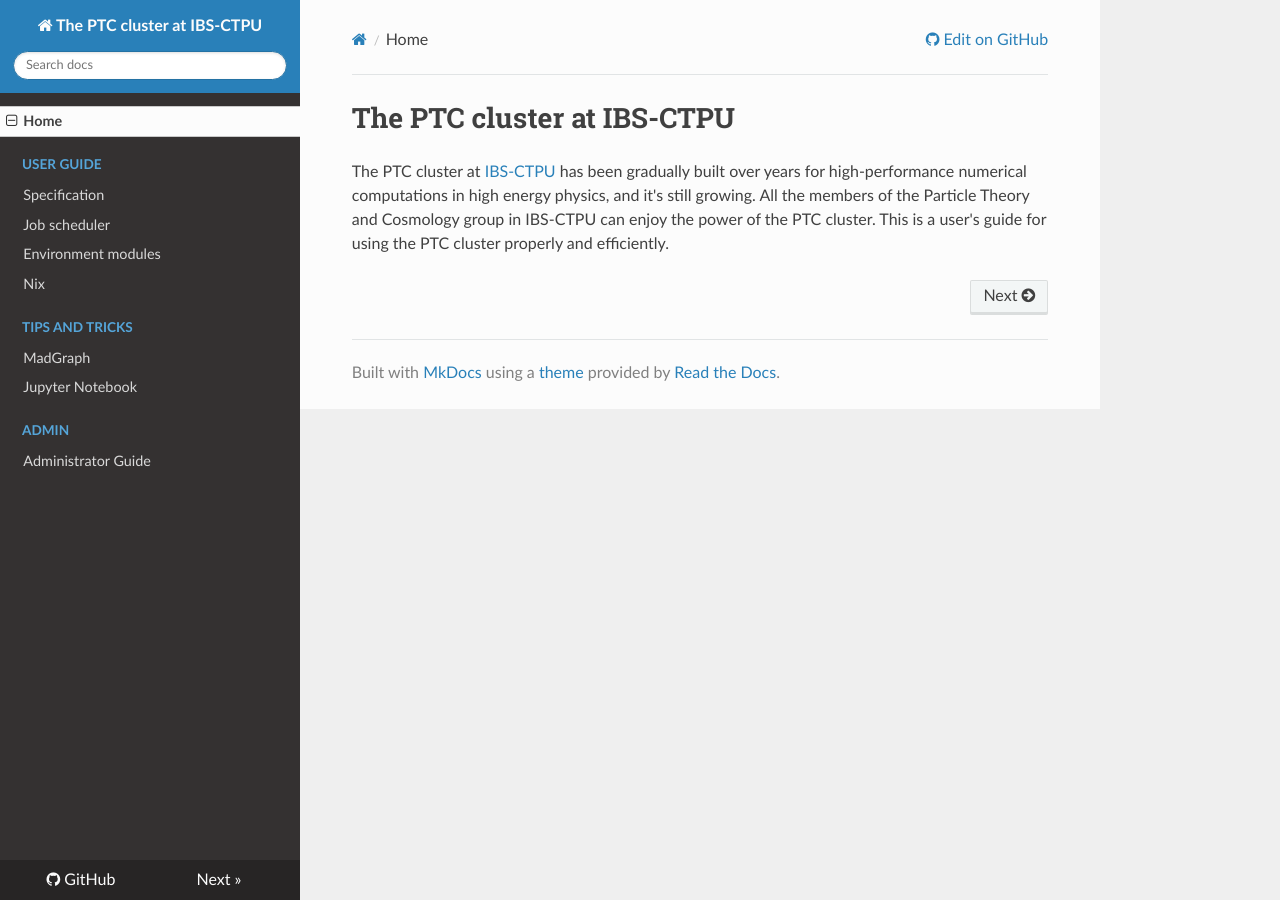
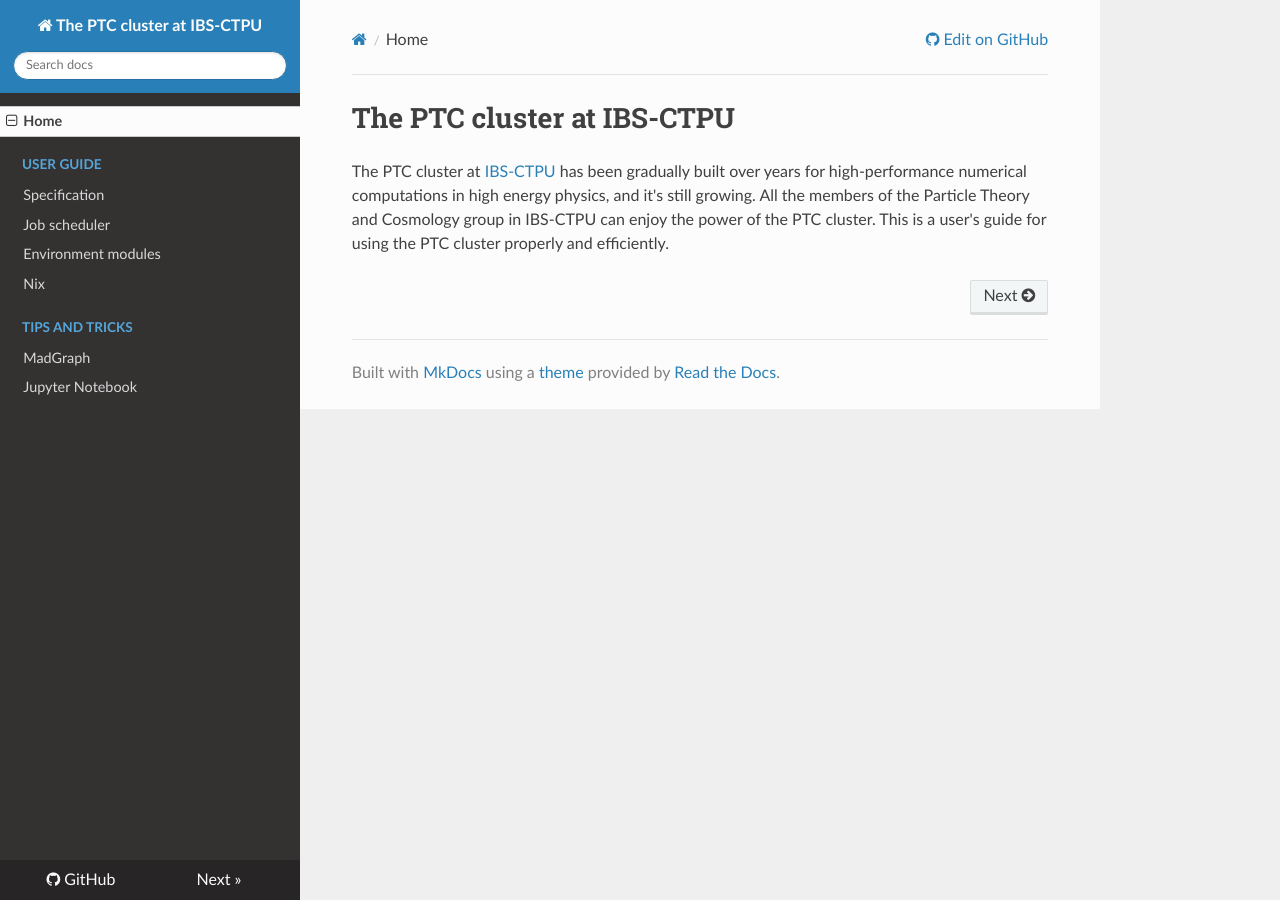
Before and after one commit to cbpark/ptc-cluster, an MkDocs documentation site: the page built from docs/index.md, in a window 1280 px wide. Built offline with MkDocs 1.6.1, drawn with Linux system fonts in a browser that asks for light colours; nearby versions of some CDN libraries; old or Windows-style settings are respelled for this version of MkDocs.

Commit message:
Remove the page for admin guide

```diff
--- a/mkdocs.yml
+++ b/mkdocs.yml
@@ -16,7 +16,5 @@ pages:
     - Tips and tricks:
         - 'MadGraph' : 'tips-and-tricks/madgraph.md'
         - 'Jupyter Notebook' : 'tips-and-tricks/jupyter.md'
-    - Admin:
-        - 'Administrator Guide' : 'admin/admin-guide.md'
 
 theme: readthedocs
```
